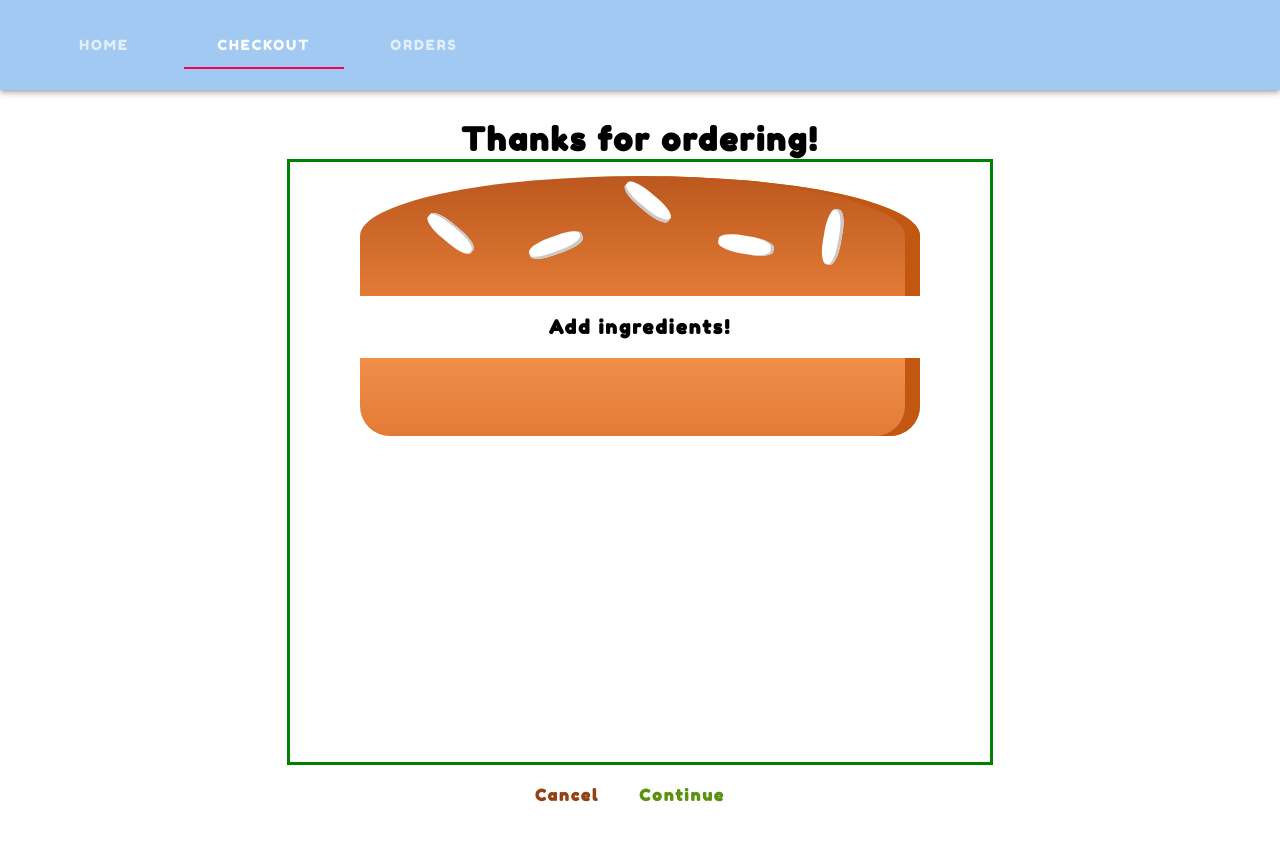
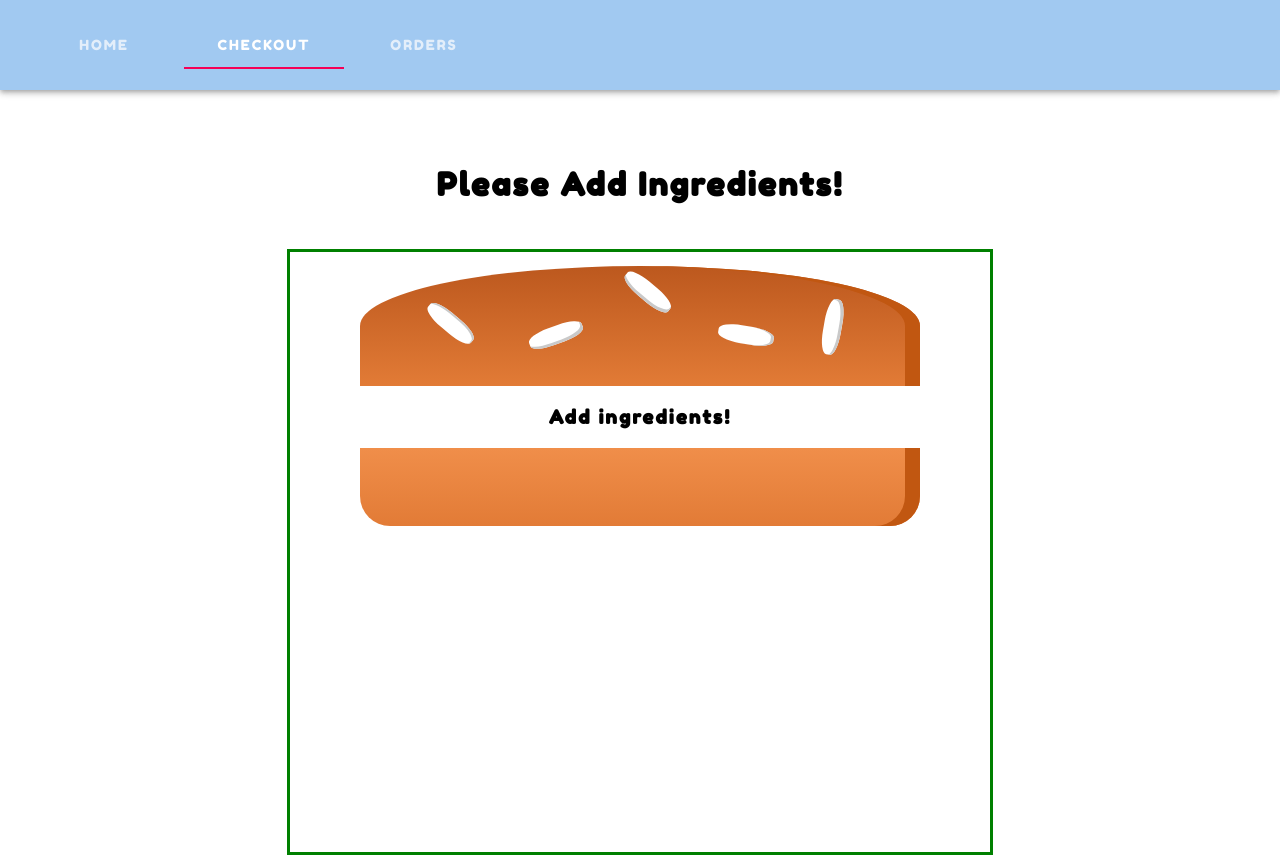
Before and after one commit to AlexDeMichieli/React_Burger, a React app: page /checkout in a window 1280 px wide. Shown: the top 857 px of the page. Before the commit the page ends 825 px from the top, so only its background shows below. Built offline with nearby package versions, Linux system fonts and the light colour scheme.

Commit message:
added boolean at checkoout

```diff
--- a/src/components/Order/CheckoutSummary/CheckoutSummary.css
+++ b/src/components/Order/CheckoutSummary/CheckoutSummary.css
@@ -1,6 +1,7 @@
 .Text{
     margin: auto;
     text-align: center;
+    margin: 45px 0px;
 }
 .CheckoutSummary{
     padding-top: 30px;
--- a/src/components/Order/CheckoutSummary/CheckoutSummary.js
+++ b/src/components/Order/CheckoutSummary/CheckoutSummary.js
@@ -2,12 +2,26 @@ import React from 'react';
 import Burger from '../../Burger/Burger'
 import Button from '../../UI/Button/Button'
 import classes from './CheckoutSummary.css'
+import {withRouter} from 'react-router-dom'
+
 
 const checkoutSummary =(props)=>{
 
+
+    console.log('from summary', props.location.state )
+
+    let checkoutMessage = ''
+    if (props.location.state === undefined){
+        checkoutMessage = (<h1 className ={classes.Text} >Please Add Ingredients!</h1>)
+    }
+    else {
+        checkoutMessage = (<h1 className ={classes.Text} > Ready to Pay?</h1>)
+    }
+
     return (
         <div className={classes.CheckoutSummary}>
-            <h1 className ={classes.Text}>Thanks for ordering!</h1>
+            {/* <h1 className ={classes.Text}>Ready to pay?</h1> */}
+            {checkoutMessage}
             <div>
                 <Burger ingredients={props.ingredients}/>
             </div>
@@ -24,4 +38,4 @@ const checkoutSummary =(props)=>{
     )
 
 }
-export default checkoutSummary
+export default withRouter(checkoutSummary)
--- a/src/containers/Checkout/Checkout.js
+++ b/src/containers/Checkout/Checkout.js
@@ -11,12 +11,7 @@ class Checkout extends Component {
         super(props)
 
         this.state = {
-            ingredients :{
-            salad: 2,
-            meat: 1,
-            cheese: 1,
-            bacon: 1,
-            },
+            ingredients :{},
             totalPrice: ''
          }
 
```
